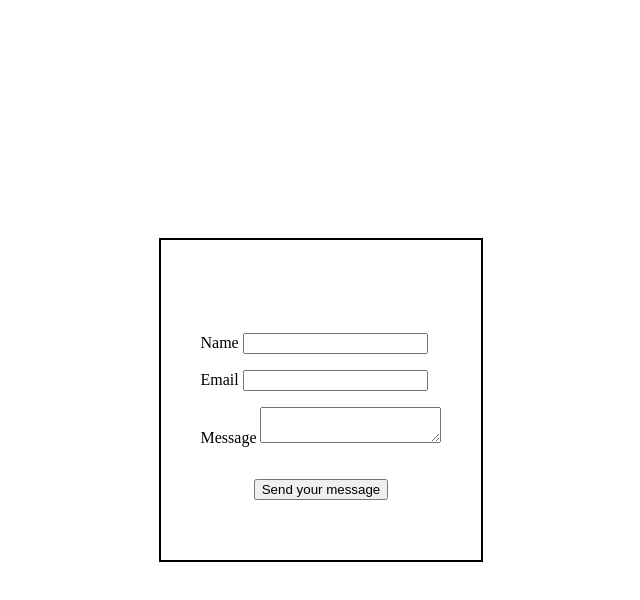
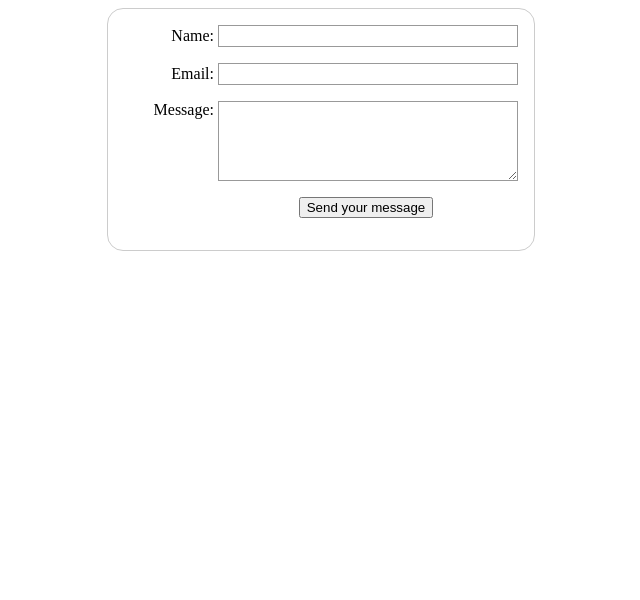
Before and after one commit to Sentriarc/TheOdinProject_JSPathway2024, a plain HTML site: page Advanced HTML & CSS/Form Basics/Assignments/Form Basics/1/index.html in a window 1280 px wide. Shown: the whole page, without its empty margins (319-959 px from the left). Drawn offline with Linux system fonts and the light colour scheme.

Commit message:
completed form (can't center it though)

```diff
--- a/Advanced HTML & CSS/Form Basics/Assignments/Form Basics/1/index.html
+++ b/Advanced HTML & CSS/Form Basics/Assignments/Form Basics/1/index.html
@@ -7,24 +7,25 @@
     <title>Your first form</title>
 </head>
 <body>
-    <div class="center-of-screen">
-        <div class="form-box">
-            <div class="inputs">
-                <div class="name-input">
-                    <label for="nameInput">Name</label>
-                    <input type="text" id="nameInput">
-                </div>
-                <div class="email-input">
-                    <label for="emailInput">Email</label>
-                    <input type="text" id="emailInput">
-                </div>
-                <div class="msg-input">
-                    <label for="nameInput">Message</label>
-                    <textarea name="" id="nameInput"></textarea>
-                </div>
-            </div>
+    <form action="/my-handling-form-page" method="post">
+        <ul>
+          <li>
+            <label for="name">Name:</label>
+            <input type="text" id="name" name="user_name" />
+          </li>
+          <li>
+            <label for="mail">Email:</label>
+            <input type="email" id="mail" name="user_email" />
+          </li>
+          <li>
+            <label for="msg">Message:</label>
+            <textarea id="msg" name="user_message"></textarea>
+          </li>
+        </ul>
+
+        <li class="button">
             <button type="submit">Send your message</button>
-        </div>
-    </div>
+          </li>
+      </form>
 </body>
 </html>
--- a/Advanced HTML & CSS/Form Basics/Assignments/Form Basics/1/style.css
+++ b/Advanced HTML & CSS/Form Basics/Assignments/Form Basics/1/style.css
@@ -1,28 +1,69 @@
-* {
+body {
+    /* Center the form on the page */
+    display: flex;
+    text-align: center;
+    justify-content: center;
+  }
+
+  form {
+    display: inline-block;
+    /* Form outline */
+    padding: 1em;
+    border: 1px solid #ccc;
+    border-radius: 1em;
+  }
+
+  ul {
+    list-style: none;
+    padding: 0;
     margin: 0;
-}
+  }
 
-.center-of-screen {
-    display: flex;
-    justify-content: center;
-    align-items: center;
-    min-height: 100vh;
-}
+  form li + li {
+    margin-top: 1em;
+  }
 
+  label {
+    /* Uniform size & alignment */
+    display: inline-block;
+    min-width: 90px;
+    text-align: right;
+  }
 
-.form-box {
-    display: flex;
-    justify-content: center;
-    align-items: center;
-    flex-direction: column;
-    width: 20rem;
-    height: 20rem;
-    border: black solid 2px;
-}
+  input,
+  textarea {
+    /* To make sure that all text fields have the same font settings
+       By default, textareas have a monospace font */
+    font: 1em sans-serif;
+    /* Uniform text field size */
+    width: 300px;
+    box-sizing: border-box;
+    /* Match form field borders */
+    border: 1px solid #999;
+  }
 
-.inputs {
-    display: flex;
-    flex-direction: column;
-    gap: 1rem;
-    margin: 2rem;
-}
+  input:focus,
+  textarea:focus {
+    /* Additional highlight for focused elements */
+    border-color: #000;
+  }
+
+  textarea {
+    /* Align multiline text fields with their labels */
+    vertical-align: top;
+    /* Provide space to type some text */
+    height: 5em;
+  }
+
+  .button {
+    /* Align buttons with the text fields */
+    padding-left: 90px; /* same size as the label elements */
+    list-style: none;
+  }
+
+  button {
+    /* This extra margin represent roughly the same space as the space
+       between the labels and their text fields */
+    margin-left: 0.5em;
+    margin: 1rem;
+  }
```
Also changed, not shown: 1 other file.
